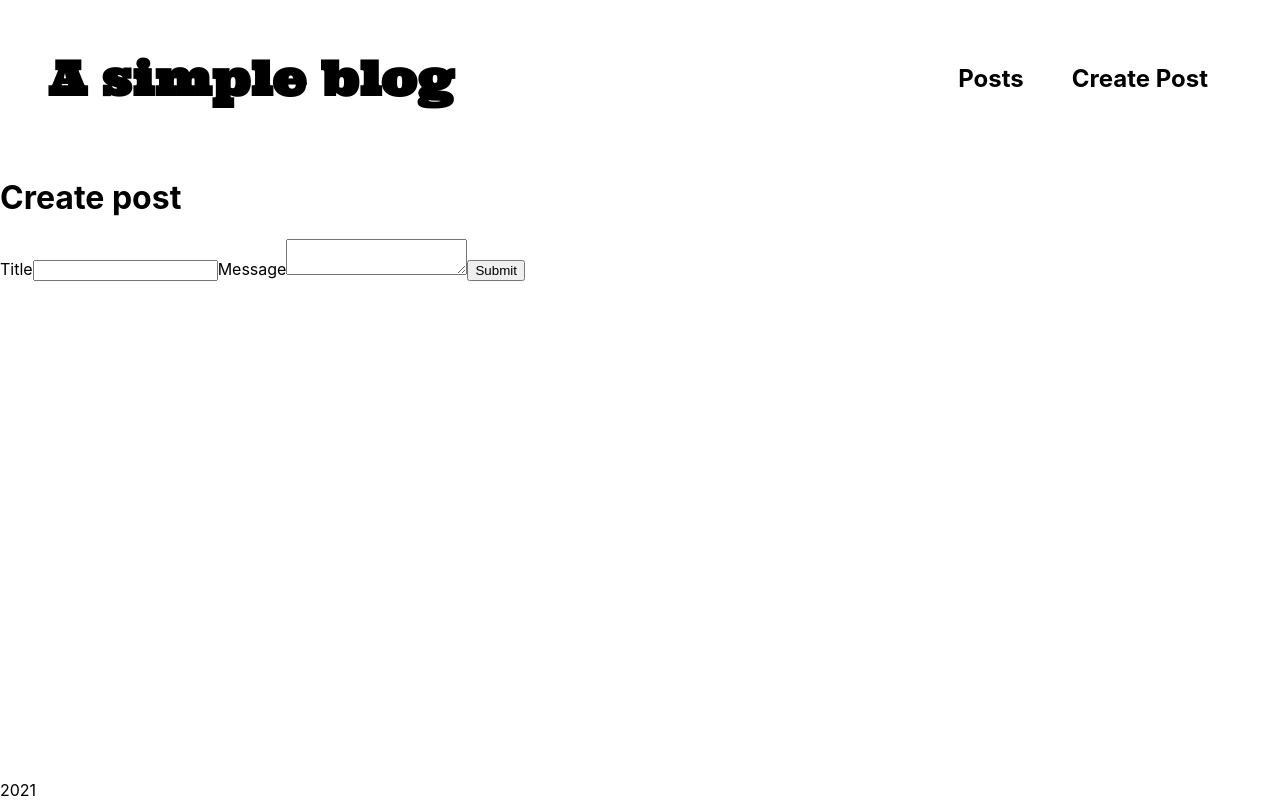
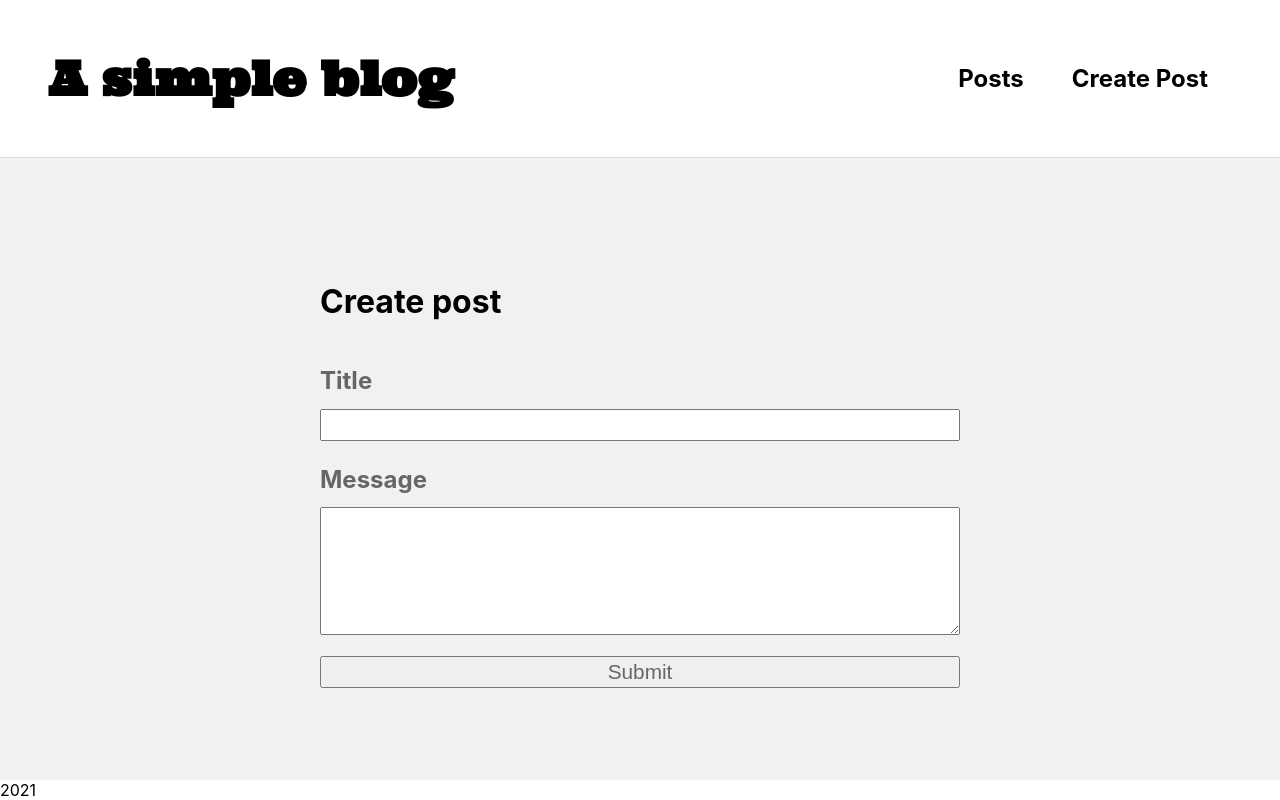
Before and after one commit to Ulisseus/simple_blog, a Next.js app: page /post/new in a window 1280 px wide. Built offline with nearby package versions, Linux system fonts and the light colour scheme.

Commit message:
restyle add Post page

```diff
--- /dev/null
+++ b/components/FormArea.tsx
@@ -0,0 +1,30 @@
+import React from "react";
+import styled from "styled-components";
+
+const FormInput = styled.textarea`
+  min-height: 8rem;
+`;
+
+const FormLabel = styled.label`
+  font-weight: bold;
+  font-size: 1.5rem;
+  color: #666666;
+`;
+
+const FormArea: React.FC<{
+  setMessage: React.Dispatch<React.SetStateAction<string>>;
+  message: string;
+}> = ({ setMessage, message }) => {
+  return (
+    <>
+      <FormLabel htmlFor="body">Message</FormLabel>
+      <FormInput
+        id="body"
+        onChange={(e) => setMessage(e.target.value)}
+        value={message}
+      />
+    </>
+  );
+};
+
+export default FormArea;
--- /dev/null
+++ b/components/FormTitle.tsx
@@ -0,0 +1,31 @@
+import React from "react";
+import styled from "styled-components";
+
+const TitleInput = styled.input`
+  min-height: 2rem;
+`;
+
+const TitleLabel = styled.label`
+  font-weight: bold;
+  font-size: 1.5rem;
+  color: #666666;
+`;
+
+const FormTitle: React.FC<{
+  setTitle: React.Dispatch<React.SetStateAction<string>>;
+  title: string;
+}> = ({ setTitle, title }) => {
+  return (
+    <>
+      <TitleLabel htmlFor="title">Title</TitleLabel>
+      <TitleInput
+        type="text"
+        id="title"
+        onChange={(e) => setTitle(e.target.value)}
+        value={title}
+      />
+    </>
+  );
+};
+
+export default FormTitle;
--- a/components/Layout.tsx
+++ b/components/Layout.tsx
@@ -6,6 +6,7 @@ const StyledNav = styled.nav`
   padding: 0.5em 3em;
   display: flex;
   align-items: center;
+  border-bottom: 1px solid gainsboro;
   & > h1 {
     font-family: "ultra";
     font-size: 3rem;
@@ -62,6 +63,7 @@ const StyledLayout = styled.div`
 
 const StyledChildren = styled.main`
   flex-grow: 1;
+  display: flex;
 `;
 
 const Layout: React.FC = ({ children }) => {
--- a/pages/post/new.tsx
+++ b/pages/post/new.tsx
@@ -1,6 +1,28 @@
 import React, { useState } from "react";
 import axios from "axios";
 import Layout from "../../components/Layout";
+import FormTitle from "../../components/FormTitle";
+import FormArea from "../../components/FormArea";
+import styled from "styled-components";
+
+const StyledForm = styled.form`
+  flex-grow: 1;
+  display: flex;
+  flex-direction: column;
+  align-items: center;
+  justify-content: center;
+  background-color: #f1f1f1;
+  & > * {
+    width: 50%;
+    margin-top: 1em;
+  }
+`;
+
+const StyledSubmit = styled.input`
+  min-height: 2rem;
+  font-size: 1.3rem;
+  color: #666666;
+`;
 
 const CreatePost: React.FC = () => {
   const [title, setTitle] = useState("");
@@ -18,23 +40,12 @@ const CreatePost: React.FC = () => {
   };
   return (
     <Layout>
-      <form onSubmit={submitForm}>
+      <StyledForm onSubmit={submitForm}>
         <h1>Create post</h1>
-        <label htmlFor="title">Title</label>
-        <input
-          type="text"
-          id="title"
-          onChange={(e) => setTitle(e.target.value)}
-          value={title}
-        />
-        <label htmlFor="body">Message</label>
-        <textarea
-          id="body"
-          onChange={(e) => setMessage(e.target.value)}
-          value={message}
-        />
-        <input type="submit" value="Submit" />
-      </form>
+        <FormTitle setTitle={setTitle} title={title} />
+        <FormArea setMessage={setMessage} message={message} />
+        <StyledSubmit type="submit" value="Submit" />
+      </StyledForm>
     </Layout>
   );
 };
```
